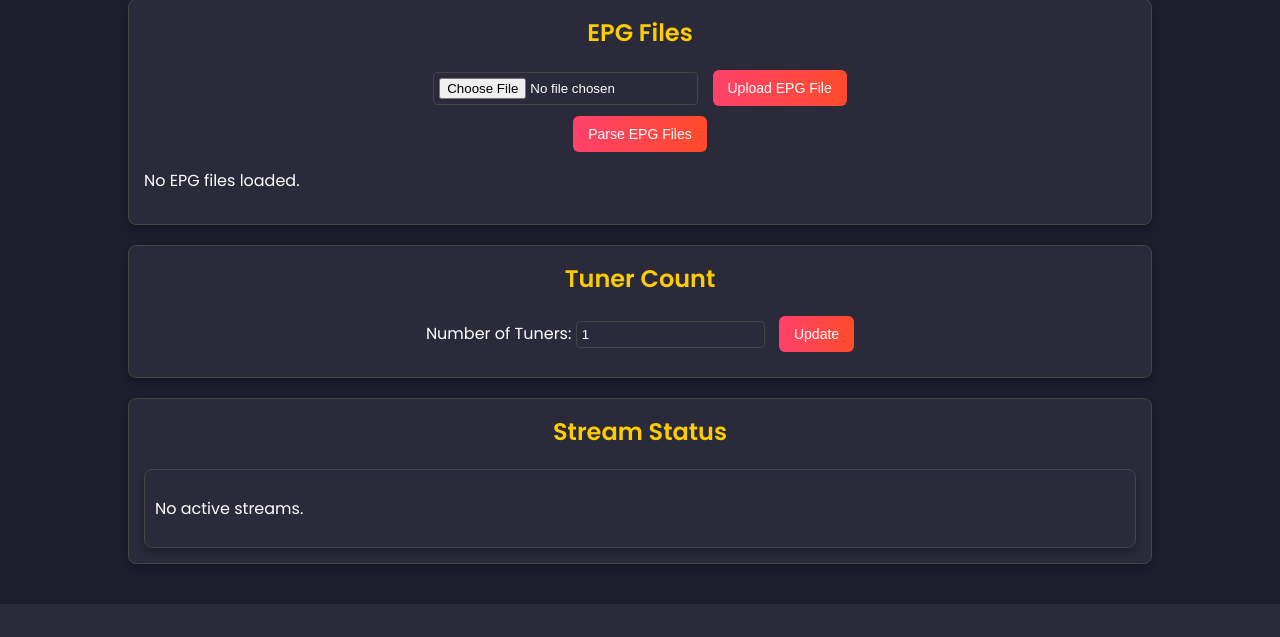
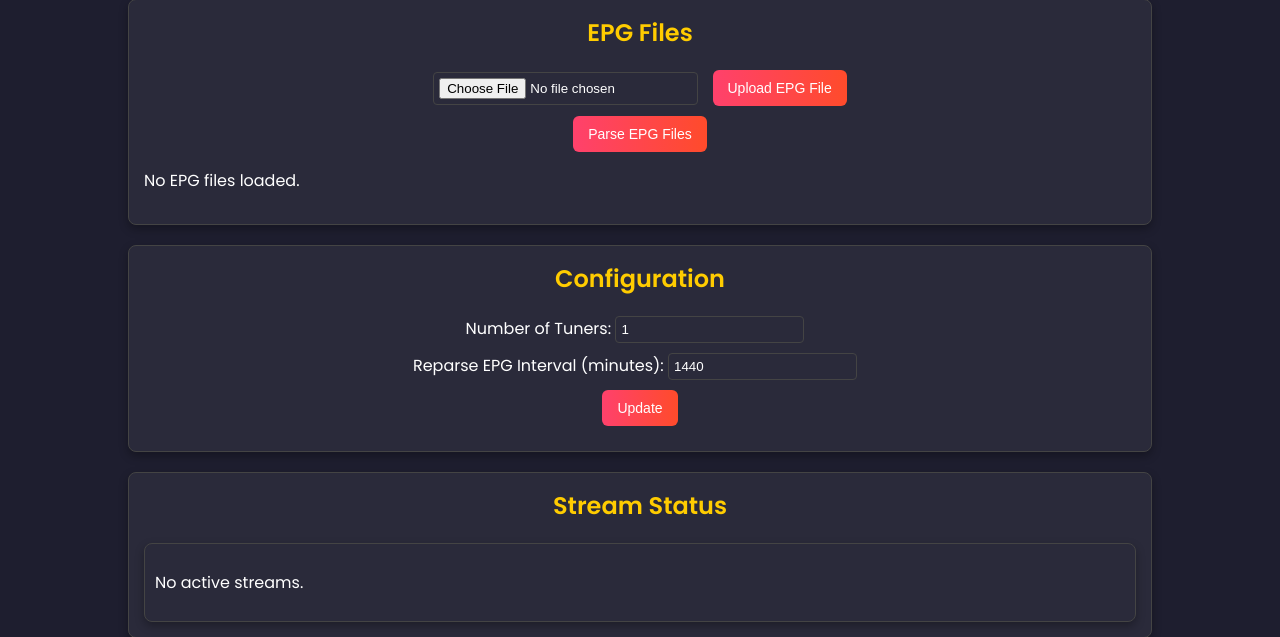
Before and after one commit to drew43713/TV-Nexus, a FastAPI app: page /settings in a window 1280 px wide. Shown: the part 384-1021 px from the top of the page. Before the commit the page ends 962 px from the top, so only its background shows below. Run offline with FastAPI, Linux system fonts and the light colour scheme; data that the repository does not hold is empty.

Commit message:
Implemented auto epg reparse intervals

```diff
--- a/src/main.py
+++ b/src/main.py
@@ -1,27 +1,61 @@
+import asyncio
 from fastapi import FastAPI
 from fastapi.staticfiles import StaticFiles
+
 from .routes import router as app_router
 from .status import router as status_router
 from .settings import router as settings_router
 from .database import init_db
 from .m3u import load_m3u_files
-from .config import LOGOS_DIR, CUSTOM_LOGOS_DIR
+from .epg import parse_raw_epg_files, build_combined_epg
+from .config import config, LOGOS_DIR, CUSTOM_LOGOS_DIR
 
 app = FastAPI()
 
-# Mount the static directory so that files in /static/ are served.
+# Mount static directories
 app.mount("/static", StaticFiles(directory="static"), name="static")
 app.mount("/custom_logos", StaticFiles(directory=CUSTOM_LOGOS_DIR), name="custom_logos")
 app.mount("/schedulesdirect_cache", StaticFiles(directory="config/schedulesdirect_cache"), name="schedulesdirect_cache")
 
-
-# Include all routes.
+# Include routers
 app.include_router(app_router)
 app.include_router(settings_router)
 app.include_router(status_router)
 
-# Initialize the database and load M3U files on startup.
+
+async def schedule_epg_reparse():
+    """
+    Periodically re-parse the raw EPG and rebuild the combined EPG.
+    Reads the interval from the in-memory config each loop so changes
+    can take effect without restarting.
+    """
+    while True:
+        # Pull the current interval from your config dict.
+        current_interval = config["REPARSE_EPG_INTERVAL"]
+
+        # If disabled (0 or negative), just wait a short while and check again.
+        if current_interval <= 0:
+            await asyncio.sleep(60)  # Check again in 1 minute
+            continue
+
+        # Otherwise, sleep for the current interval in minutes:
+        await asyncio.sleep(current_interval * 60)
+
+        # Then parse EPG files:
+        try:
+            parse_raw_epg_files()
+            build_combined_epg()
+            print("[INFO] Automatic EPG re-parse completed.")
+        except Exception as e:
+            print(f"[ERROR] Automatic EPG re-parse failed: {e}")
+
+
 @app.on_event("startup")
-def startup_event():
-    init_db()         # Create and update the database schema
-    load_m3u_files()  # Load the M3U files (this will also update the EPG)
+async def startup_event():
+    # Initialize database, load M3U
+    init_db()
+    load_m3u_files()
+
+    # If REPARSE_EPG_INTERVAL is > 0 at startup, spawn background task
+    if config["REPARSE_EPG_INTERVAL"] > 0:
+        asyncio.create_task(schedule_epg_reparse())
--- a/templates/settings.html
+++ b/templates/settings.html
@@ -168,6 +168,7 @@
       <a href="/settings" class="active-tab">TV Nexus - Settings</a>
     </nav>
     <h1>TV Nexus Settings</h1>
+
     <!-- Confirmation banners -->
     {% if updated %}
     <div class="confirmation" id="confirmation-message">
@@ -189,6 +190,7 @@
       EPG files parsed successfully!
     </div>
     {% endif %}
+
     <!-- M3U Files Section (at the top) -->
     <div class="section">
       <h2>M3U File</h2>
@@ -206,6 +208,7 @@
       <p>No M3U file loaded.</p>
       {% endif %}
     </div>
+
     <!-- EPG Files Section -->
     <div class="section">
       <h2>EPG Files</h2>
@@ -232,11 +235,33 @@
           {% for file in epg_files %}
           <li>
             <!-- Clickable colored dot that triggers the hidden color chooser -->
-            <span class="epg-color-dot" style="display:inline-block; width:10px; height:10px; border-radius:50%; background: {{ epg_colors[file] }}; margin-right:5px; cursor:pointer;"></span>
+            <span
+              class="epg-color-dot"
+              style="
+                display: inline-block;
+                width: 10px;
+                height: 10px;
+                border-radius: 50%;
+                background: {{ epg_colors[file] }};
+                margin-right: 5px;
+                cursor: pointer;
+              "
+            ></span>
             {{ file }}
-            <input type="color" class="epg-color-picker" data-filename="{{ file }}" value="{{ epg_colors[file] }}" style="display:none;">
-            <form action="/delete_epg" method="post" class="delete-epg-form" style="display:inline;">
-              <input type="hidden" name="filename" value="{{ file }}">
+            <input
+              type="color"
+              class="epg-color-picker"
+              data-filename="{{ file }}"
+              value="{{ epg_colors[file] }}"
+              style="display: none;"
+            />
+            <form
+              action="/delete_epg"
+              method="post"
+              class="delete-epg-form"
+              style="display: inline;"
+            >
+              <input type="hidden" name="filename" value="{{ file }}" />
               <button type="submit">Delete</button>
             </form>
           </li>
@@ -247,17 +272,37 @@
       <p>No EPG files loaded.</p>
       {% endif %}
     </div>
-    <!-- Tuner Count Section -->
+
+    <!-- Configuration Section (Tuner Count + Reparse Interval) -->
     <div class="section">
-      <h2>Tuner Count</h2>
+      <h2>Configuration</h2>
       <div class="config-form">
         <form action="/update_config" method="post">
-          <label for="tuner_count">Number of Tuners:</label>
-          <input type="number" id="tuner_count" name="tuner_count" value="{{ tuner_count }}" min="1" />
+          <div style="margin-bottom: 10px;">
+            <label for="tuner_count">Number of Tuners:</label>
+            <input
+              type="number"
+              id="tuner_count"
+              name="tuner_count"
+              value="{{ tuner_count }}"
+              min="1"
+            />
+          </div>
+          <div style="margin-bottom: 10px;">
+            <label for="reparse_epg_interval">Reparse EPG Interval (minutes):</label>
+            <input
+              type="number"
+              id="reparse_epg_interval"
+              name="reparse_epg_interval"
+              value="{{ reparse_interval }}"
+              min="0"
+            />
+          </div>
           <button type="submit">Update</button>
         </form>
       </div>
     </div>
+
     <!-- Stream Status Section -->
     <div class="section">
       <h2>Stream Status</h2>
@@ -265,11 +310,13 @@
         <div id="stream-status-content">Loading stream status...</div>
       </div>
     </div>
+
     <script>
       // Global flags to pause stream status updates during any EPG operation.
       let epgParsingInProgress = false;
       let epgUploadingInProgress = false;
       let epgDeletingInProgress = false;
+
       // Hide confirmation messages after 5 seconds.
       setTimeout(() => {
         const conf = document.getElementById("confirmation-message");
@@ -285,6 +332,7 @@
         const deleteEpgStatus = document.getElementById("delete-epg-status");
         if (deleteEpgStatus) deleteEpgStatus.style.display = "none";
       }, 5000);
+
       // Remove query parameters from URL after page load.
       window.addEventListener("DOMContentLoaded", () => {
         const urlParams = new URLSearchParams(window.location.search);
@@ -296,10 +344,12 @@
         ) {
           window.history.replaceState({}, document.title, "/settings");
         }
+
         updateStreamStatus();
         setInterval(updateStreamStatus, 5000);
+
         // Auto-refresh page 3 seconds after any non-AJAX form submission.
-        document.querySelectorAll(".config-form form").forEach(form => {
+        document.querySelectorAll(".config-form form").forEach((form) => {
           if (!form.id) {
             form.addEventListener("submit", () => {
               setTimeout(() => {
@@ -308,30 +358,37 @@
             });
           }
         });
+
         const uploadForm = document.getElementById("upload-epg-form");
         if (uploadForm) {
           uploadForm.addEventListener("submit", uploadEPG);
         }
-        document.querySelectorAll(".delete-epg-form").forEach(form => {
+
+        document.querySelectorAll(".delete-epg-form").forEach((form) => {
           form.addEventListener("submit", deleteEPG);
         });
+
         // Attach event listener to the color dot to trigger its hidden color picker.
-        document.querySelectorAll(".epg-color-dot").forEach(dot => {
-          dot.addEventListener("click", function() {
+        document.querySelectorAll(".epg-color-dot").forEach((dot) => {
+          dot.addEventListener("click", function () {
             const picker = this.parentElement.querySelector(".epg-color-picker");
             if (picker) {
               picker.click();
             }
           });
         });
+
         // Attach event listener to color pickers for change events.
-        document.querySelectorAll(".epg-color-picker").forEach(picker => {
+        document.querySelectorAll(".epg-color-picker").forEach((picker) => {
           picker.addEventListener("change", updateEpgColor);
         });
       });
+
       function updateStreamStatus() {
         // Pause updating if any EPG operation is in progress.
-        if (epgParsingInProgress || epgUploadingInProgress || epgDeletingInProgress) return;
+        if (epgParsingInProgress || epgUploadingInProgress || epgDeletingInProgress)
+          return;
+
         fetch("/api/stream_status")
           .then((response) => response.json())
           .then((data) => {
@@ -349,18 +406,22 @@
               html += "<th>Resolution</th>";
               html += "<th>Audio Info</th>";
               html += "</tr></thead><tbody>";
+
               for (const channel in data) {
                 const stream = data[channel];
                 const subscribers = stream.subscriber_count;
                 const streamUrl = stream.stream_url;
                 const channelName = stream.channel_name || "N/A";
+
                 let currentProgram = "N/A";
                 if (stream.current_program && stream.current_program.title) {
                   currentProgram = stream.current_program.title;
                 }
+
                 let videoCodec = "N/A";
                 let resolution = "N/A";
                 let audioInfo = "N/A";
+
                 if (stream.probe_info && stream.probe_info.streams) {
                   const streams = stream.probe_info.streams;
                   const videoStream = streams.find((s) => s.codec_type === "video");
@@ -370,9 +431,16 @@
                   }
                   const audioStream = streams.find((s) => s.codec_type === "audio");
                   if (audioStream) {
-                    audioInfo = audioStream.codec_name + " " + audioStream.sample_rate + "Hz " + audioStream.channels + "ch";
+                    audioInfo =
+                      audioStream.codec_name +
+                      " " +
+                      audioStream.sample_rate +
+                      "Hz " +
+                      audioStream.channels +
+                      "ch";
                   }
                 }
+
                 html += `<tr>
                           <td>${channel}</td>
                           <td>${channelName}</td>
@@ -384,6 +452,7 @@
                           <td>${audioInfo}</td>
                         </tr>`;
               }
+
               html += "</tbody></table>";
               container.innerHTML = html;
             }
@@ -393,21 +462,24 @@
               "<p>Error fetching stream status: " + error + "</p>";
           });
       }
+
       function parseEPG() {
         const parseButton = document.getElementById("parse-epg-button");
         parseButton.disabled = true;
         epgParsingInProgress = true;
+
         const statusEl = document.getElementById("parse-epg-status");
         statusEl.innerText = "Parsing EPG files... please wait.";
         statusEl.style.display = "block";
+
         fetch("/parse_epg", { method: "POST" })
-          .then(response => {
+          .then((response) => {
             if (!response.ok) {
               throw new Error("Failed to parse EPG files.");
             }
             return response.json();
           })
-          .then(data => {
+          .then((data) => {
             if (data.success) {
               statusEl.innerText = data.message;
             } else {
@@ -419,31 +491,34 @@
               location.reload();
             }, 3000);
           })
-          .catch(error => {
+          .catch((error) => {
             statusEl.innerText = "Error parsing EPG files: " + error.message;
             epgParsingInProgress = false;
             parseButton.disabled = false;
           });
       }
+
       function uploadEPG(event) {
         event.preventDefault();
         epgUploadingInProgress = true;
+
         const form = document.getElementById("upload-epg-form");
         const formData = new FormData(form);
         const statusEl = document.getElementById("upload-epg-status");
         statusEl.innerText = "Uploading EPG file... please wait.";
         statusEl.style.display = "block";
+
         fetch("/upload_epg", {
           method: "POST",
-          body: formData
+          body: formData,
         })
-          .then(response => {
+          .then((response) => {
             if (!response.ok) {
               throw new Error("Upload failed");
             }
             return response.json();
           })
-          .then(data => {
+          .then((data) => {
             if (data.success) {
               statusEl.innerText = data.message;
             } else {
@@ -455,7 +530,7 @@
               location.reload();
             }, 3000);
           })
-          .catch(error => {
+          .catch((error) => {
             statusEl.innerText = "Error uploading EPG: " + error.message;
             setTimeout(() => {
               statusEl.style.display = "none";
@@ -463,25 +538,28 @@
             }, 5000);
           });
       }
+
       function deleteEPG(event) {
         event.preventDefault();
         epgDeletingInProgress = true;
+
         const form = event.target;
         const formData = new FormData(form);
         const statusEl = document.getElementById("delete-epg-status");
         statusEl.innerText = "Deleting EPG file... please wait.";
         statusEl.style.display = "block";
+
         fetch("/delete_epg", {
           method: "POST",
-          body: formData
+          body: formData,
         })
-          .then(response => {
+          .then((response) => {
             if (!response.ok) {
               throw new Error("Delete failed");
             }
             return response.json();
           })
-          .then(data => {
+          .then((data) => {
             if (data.success) {
               statusEl.innerText = data.message;
             } else {
@@ -493,7 +571,7 @@
               location.reload();
             }, 3000);
           })
-          .catch(error => {
+          .catch((error) => {
             statusEl.innerText = "Error deleting EPG file: " + error.message;
             setTimeout(() => {
               statusEl.style.display = "none";
@@ -501,6 +579,7 @@
             }, 5000);
           });
       }
+
       function updateEpgColor(event) {
         const picker = event.target;
         const filename = picker.getAttribute("data-filename");
@@ -508,10 +587,10 @@
         fetch("/update_epg_color", {
           method: "POST",
           headers: { "Content-Type": "application/x-www-form-urlencoded" },
-          body: `filename=${encodeURIComponent(filename)}&color=${encodeURIComponent(newColor)}`
+          body: `filename=${encodeURIComponent(filename)}&color=${encodeURIComponent(newColor)}`,
         })
-          .then(response => response.json())
-          .then(data => {
+          .then((response) => response.json())
+          .then((data) => {
             if (data.success) {
               const dot = picker.parentElement.querySelector(".epg-color-dot");
               if (dot) {
@@ -521,7 +600,7 @@
               alert("Error updating color: " + data.message);
             }
           })
-          .catch(error => {
+          .catch((error) => {
             alert("Error updating color: " + error.message);
           });
       }
```
Also changed, not shown: src/config.py (+7 -4 lines), src/settings.py (+22 -4 lines).
